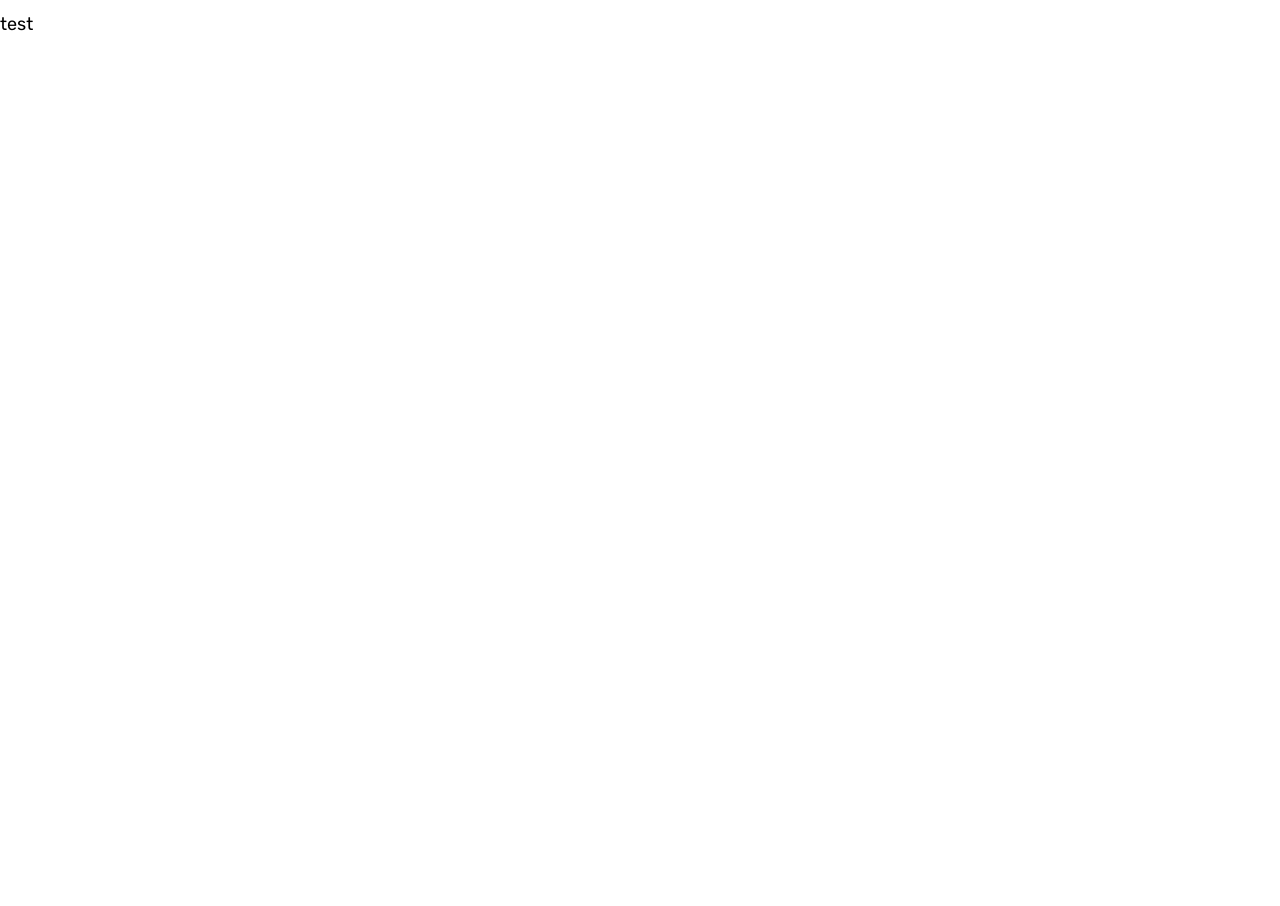
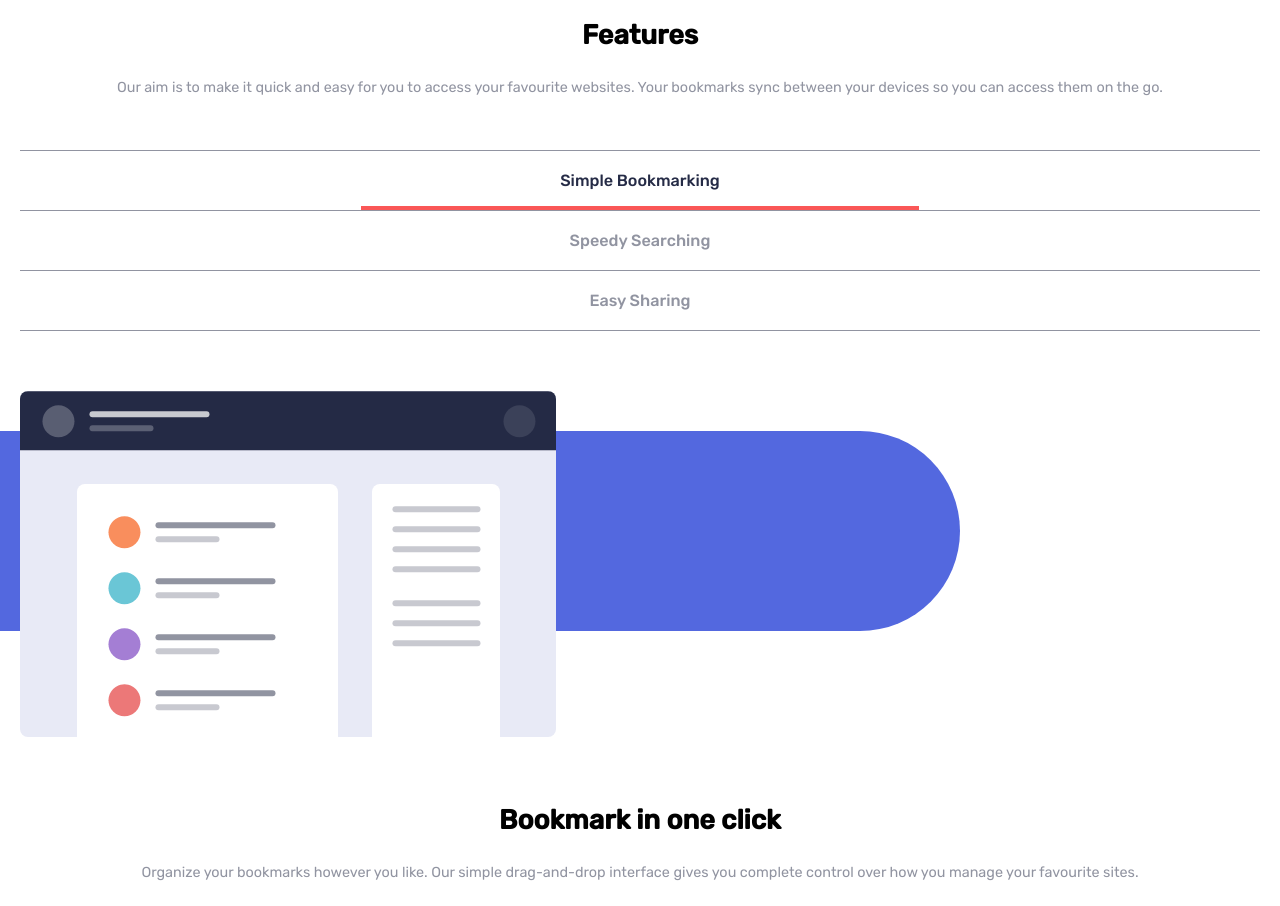
Before and after one commit to RapRy/bookmarkLandingPage, a React (Create React App) app: page / in a window 1280 px wide. Shown: the part 840-1746 px from the top of the page. Before the commit the page ends 875 px from the top, so only its background shows below. Built offline with nearby package versions, Linux system fonts and the light colour scheme.

Commit message:
minor update

```diff
--- a/src/components/Features/Features.js
+++ b/src/components/Features/Features.js
@@ -1,9 +1,126 @@
-import React from 'react'
+import React, { useState, useEffect } from 'react'
+
+import styled from 'styled-components'
+import Tab from './Tab';
+
+import featureTab1 from '../../images/illustration-features-tab-1.svg'
+import featureTab2 from '../../images/illustration-features-tab-2.svg'
+import featureTab3 from '../../images/illustration-features-tab-3.svg'
 
 const Features = () => {
+
+    const tabContent = [
+        {
+            tabTitle:"Simple Bookmarking",
+            featImage: featureTab1,
+            featHead:"Bookmark in one click",
+            featDesc: "Organize your bookmarks however you like. Our simple drag-and-drop interface gives you complete control over how you manage your favourite sites."
+        },
+        {
+            tabTitle:"Speedy Searching",
+            featImage: featureTab2,
+            featHead:"Lorem Ipsum Elit",
+            featDesc: "Lorem ipsum dolor sit amet, consectetur adipiscing elit. Pellentesque sed laoreet nulla."
+        },
+        {
+            tabTitle:"Easy Sharing",
+            featImage: featureTab3,
+            featHead:"Consectetur Id Urna",
+            featDesc: "Donec lacinia rutrum metus non placerat. Integer erat mauris, ultrices ut aliquam at, consectetur id urna."
+        },
+    ]
+
+    const [ curTab, setCurTab ] = useState(tabContent[0])
+    const [ curClass, setCurClass ] = useState(0);
+
+    const FeaturesMain = styled.div`
+        margin:60px 0 0;
+        padding:0 20px;
+        text-align:center;
+
+        h1{
+            font-weight:600;
+            font-size:1.5rem;
+            line-height:1.4;
+            margin-bottom:20px;
+        }
+
+        p{
+            font-size:.8rem;
+            color:hsl(229, 8%, 60%);
+            line-height:1.8;
+            margin-bottom:20px;
+        }
+    `
+
+    const FeaturesTabMenu = styled.div`
+        padding:30px 20px 0;
+
+        .tabLink{
+            padding:20px 0;
+            border-top:1px solid hsl(229, 8%, 60%);
+            position:relative;
+            cursor:pointer;
+
+            p{
+                text-align:center;
+                font-size:.9rem;
+                font-weight:500;
+                color:hsl(229, 8%, 60%);
+            }
+
+            &.tabActive{
+                &::after{
+                    content:'';
+                    width:45%;
+                    height:4px;
+                    background:hsl(0, 94%, 66%);
+                    display:block;
+                    position:absolute;
+                    bottom:0;
+                    left:50%;
+                    transform:translateX(-50%);
+                    z-index:2;
+                }
+
+                p{
+                    color:hsl(229, 31%, 21%);
+                }
+            }
+
+            &:last-child{
+                border-bottom:1px solid hsl(229, 8%, 60%);
+            }
+        }
+    `
+
+    const clickEvent = (curElem) => {
+        setCurTab(tabContent[curElem])
+        setCurClass(curElem)
+    }
+
+    // useEffect(() => {
+    //     ref.current.children[0].classList.add('tabActive');
+    // }, [ref])
+
     return (
         <div>
-            test
+            <FeaturesMain>
+                <h1>Features</h1>
+                <p>Our aim is to make it quick and easy for you to access your favourite websites. Your bookmarks sync between your devices so you can access them on the go.</p>
+            </FeaturesMain>
+            <FeaturesTabMenu>
+                {
+                    tabContent.map((tab, i) => {
+                        return(
+                            <div className={`tabLink ${i == curClass ? "tabActive" : ""}`} key={i} onClick={() => clickEvent(i)}>
+                                <p>{tab.tabTitle}</p>
+                            </div>
+                        )
+                    })
+                }
+            </FeaturesTabMenu>
+            <Tab tabImage={curTab.featImage} tabDesc={curTab.featDesc} tabHead={curTab.featHead} />
         </div>
     )
 }
--- /dev/null
+++ b/src/components/Features/Tab.js
@@ -0,0 +1,59 @@
+import React from 'react'
+
+import styled from 'styled-components'
+
+import featureTab1 from '../../images/illustration-features-tab-1.svg'
+
+const Tab = ({ tabImage, tabDesc, tabHead }) => {
+    const TabImageCont = styled.div`
+        margin-top:60px;
+        padding:0 20px;
+        position:relative;
+
+        .tabImageBg{
+            height:200px;
+            width:75%;
+            background:hsl(231, 69%, 60%);
+            position:absolute;
+            left:0;
+            top:40px;
+            z-index:-1;
+            border-radius:0 100px 100px 0;
+        }
+    `
+
+    const TabPhraseCont = styled.div`
+        margin:60px 0 0;
+        padding:0 20px;
+        text-align:center;
+
+        h1{
+            font-weight:600;
+            font-size:1.5rem;
+            line-height:1.4;
+            margin-bottom:20px;
+        }
+
+        p{
+            font-size:.8rem;
+            color:hsl(229, 8%, 60%);
+            line-height:1.8;
+            margin-bottom:20px;
+        }
+    `
+
+    return (
+        <div>
+            <TabImageCont>
+                <img src={tabImage} alt="Illustraion Hero"/>
+                <div className="tabImageBg"></div>
+            </TabImageCont>
+            <TabPhraseCont>
+                <h1>{tabHead}</h1>
+                <p>{tabDesc}</p>
+            </TabPhraseCont>
+        </div>
+    )
+}
+
+export default Tab
--- a/src/components/Hero/Hero.js
+++ b/src/components/Hero/Hero.js
@@ -17,26 +17,26 @@ const Hero = () => {
             background:hsl(231, 69%, 60%);
             position:absolute;
             right:0;
-            top:60px;
+            top:40px;
             z-index:-1;
             border-radius:100px 0 0 100px;
         }
     `
 
     const HeroPhraseCont = styled.div`
-        margin:40px 0;
+        margin:40px 0 0;
         padding:0 20px;
         text-align:center;
 
         h1{
             font-weight:600;
-            font-size:1.8rem;
+            font-size:1.5rem;
             line-height:1.4;
             margin-bottom:20px;
         }
 
         p{
-            font-size:.9rem;
+            font-size:.8rem;
             color:hsl(229, 8%, 60%);
             line-height:1.8;
             margin-bottom:20px;
@@ -44,12 +44,13 @@ const Hero = () => {
 
         button{
             max-width:50%;
-            padding:20px 30px;
+            padding:20px;
             border:none;
             background:#F9F9F9;
             box-shadow:0px 4px 6px rgba(0,0,0,.1);
             border-radius:5px;
             font-weight:500;
+            font-size:.8rem;
             color:hsl(229, 31%, 21%);
             cursor:pointer;
 
```
Also changed, not shown: 1 other file (tests, documents, lock files or other folders).
